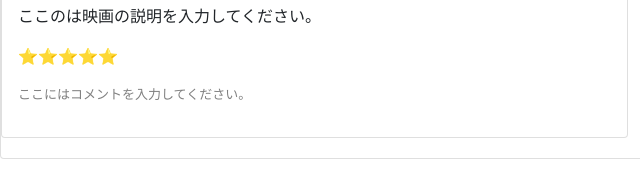
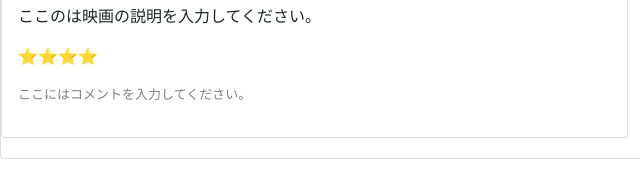
Before and after one commit to Mihuyu-sparta/week1, a plain HTML site: page index.html in a window 1280 px wide. Shown: the part 1771-1947 px from the top of the page, 0-640 px from the left. Drawn offline with nearby package versions, Linux system fonts and the light colour scheme; a web font is replaced by a local one.

Commit message:
Update index.html

```diff
--- a/index.html
+++ b/index.html
@@ -125,7 +125,7 @@
                 <div class="card-body">
                     <h5 class="card-title">polar express</h5>
                     <p class="card-text">ここのは映画の説明を入力してください。</p>
-                    <p>⭐⭐⭐⭐⭐</p>
+                    <p>⭐⭐⭐⭐</p>
                     <p class="comment">ここにはコメントを入力してください。</p>
                 </div>
             </div>
```
